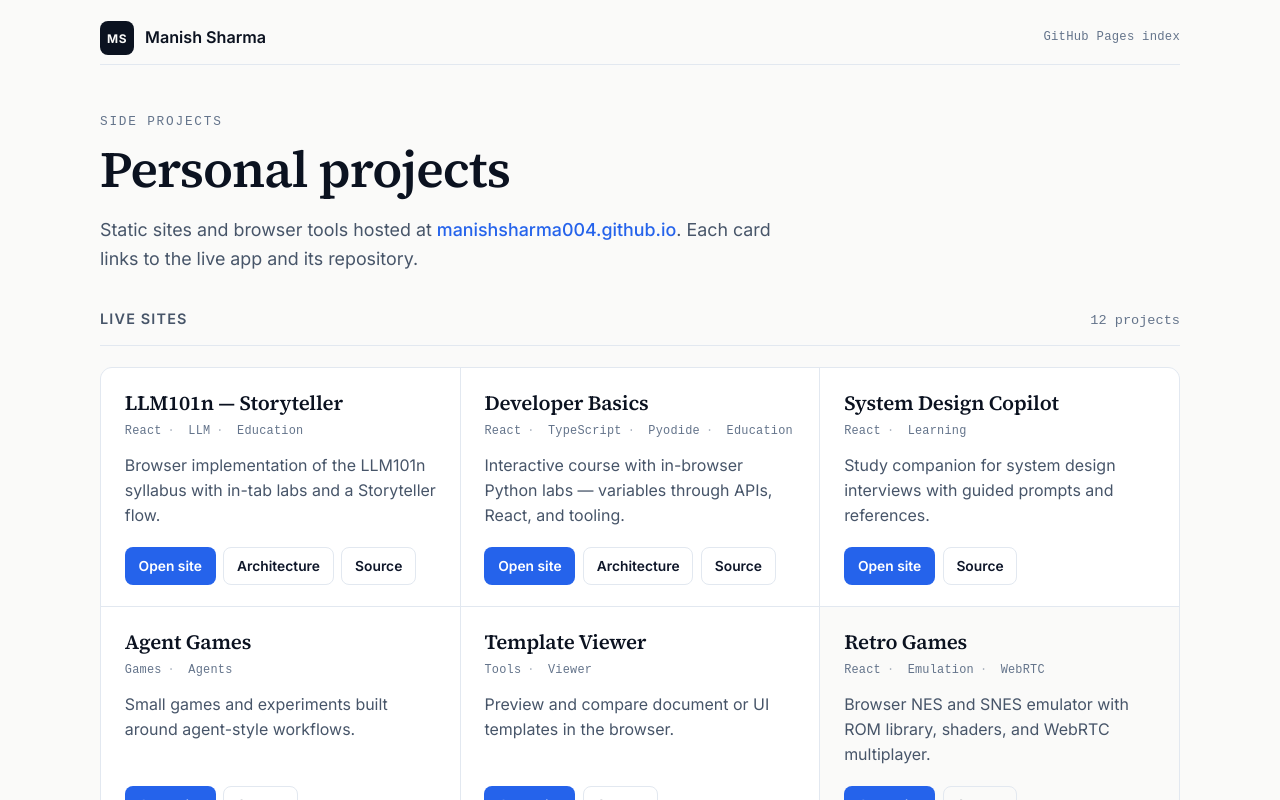
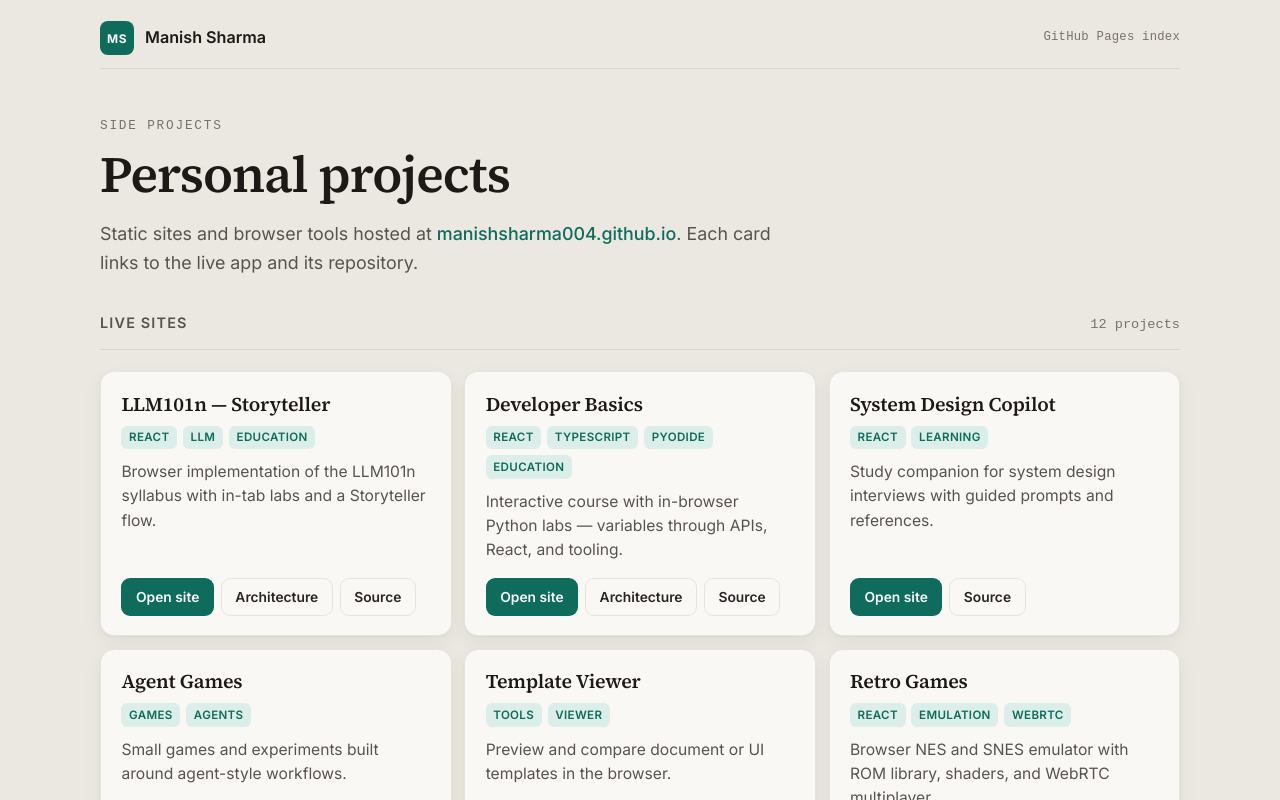
Before and after one commit to manishsharma004/personal-projects, a SvelteKit app: page / in a window 1280 px wide. Shown: the top 800 px of the page. Built offline with nearby package versions, Linux system fonts and the light colour scheme.

Commit message:
Restore card grid with warm palette and lighter borders
Use floating cards with modest gap, subtle borders and shadow, and stone/teal accents instead of the shared spreadsheet grid.

```diff
--- a/src/app.css
+++ b/src/app.css
@@ -1,16 +1,18 @@
 :root {
-	--bg: #fafaf9;
-	--surface: #ffffff;
-	--ink: #0b1220;
-	--text: #0f172a;
-	--muted: #475569;
-	--faint: #64748b;
-	--border: #e2e8f0;
-	--border-hover: #94a3b8;
-	--accent: #2563eb;
-	--accent-hover: #1d4ed8;
-	--accent-soft: #eff6ff;
-	--radius: 12px;
+	--bg: #ebe8e1;
+	--surface: #faf8f5;
+	--ink: #1c1917;
+	--text: #292524;
+	--muted: #57534e;
+	--faint: #78716c;
+	--border: rgba(28, 25, 23, 0.09);
+	--border-hover: rgba(28, 25, 23, 0.16);
+	--accent: #0f6b5c;
+	--accent-hover: #0a5549;
+	--accent-soft: #dceee9;
+	--radius: 14px;
+	--shadow-card: 0 1px 2px rgba(28, 25, 23, 0.04), 0 6px 20px rgba(28, 25, 23, 0.05);
+	--shadow-card-hover: 0 2px 4px rgba(28, 25, 23, 0.05), 0 10px 28px rgba(28, 25, 23, 0.07);
 	--font-sans:
 		'Inter',
 		system-ui,
@@ -32,17 +34,19 @@
 
 @media (prefers-color-scheme: dark) {
 	:root {
-		--bg: #0c0f14;
-		--surface: #141a22;
-		--ink: #f1f5f9;
-		--text: #e2e8f0;
-		--muted: #94a3b8;
-		--faint: #64748b;
-		--border: #243044;
-		--border-hover: #475569;
-		--accent: #3b82f6;
-		--accent-hover: #60a5fa;
-		--accent-soft: #172554;
+		--bg: #141210;
+		--surface: #1c1a17;
+		--ink: #fafaf9;
+		--text: #e7e5e4;
+		--muted: #a8a29e;
+		--faint: #78716c;
+		--border: rgba(250, 250, 249, 0.08);
+		--border-hover: rgba(250, 250, 249, 0.14);
+		--accent: #2dd4bf;
+		--accent-hover: #5eead4;
+		--accent-soft: #134e48;
+		--shadow-card: 0 1px 2px rgba(0, 0, 0, 0.2), 0 8px 24px rgba(0, 0, 0, 0.25);
+		--shadow-card-hover: 0 2px 6px rgba(0, 0, 0, 0.25), 0 12px 32px rgba(0, 0, 0, 0.3);
 	}
 }
 
--- a/src/lib/components/ProjectCard.svelte
+++ b/src/lib/components/ProjectCard.svelte
@@ -9,12 +9,11 @@
 		<h2>
 			<a href={project.liveUrl} target="_blank" rel="noopener noreferrer">{project.title}</a>
 		</h2>
-		<p class="tags" aria-label="Technologies">
-			{#each project.tags as tag, i}
-				{#if i > 0}<span class="sep" aria-hidden="true">·</span>{/if}
-				<span>{tag}</span>
+		<ul class="tags" aria-label="Technologies">
+			{#each project.tags as tag}
+				<li>{tag}</li>
 			{/each}
-		</p>
+		</ul>
 	</header>
 	<p class="desc">{project.description}</p>
 	<div class="actions">
@@ -41,30 +40,38 @@
 	.card {
 		display: flex;
 		flex-direction: column;
-		gap: 0.75rem;
+		gap: 0.65rem;
 		height: 100%;
-		padding: 1.35rem 1.4rem 1.25rem;
-		background: inherit;
-		transition: background 0.15s ease;
+		padding: 1.15rem 1.2rem 1.1rem;
+		background: var(--surface);
+		border: 1px solid var(--border);
+		border-radius: var(--radius);
+		box-shadow: var(--shadow-card);
+		transition:
+			border-color 0.15s ease,
+			box-shadow 0.15s ease,
+			transform 0.15s ease;
 	}
 
 	.card:hover {
-		background: var(--surface);
+		border-color: var(--border-hover);
+		box-shadow: var(--shadow-card-hover);
+		transform: translateY(-1px);
 	}
 
 	header {
 		display: flex;
 		flex-direction: column;
-		gap: 0.35rem;
+		gap: 0.5rem;
 	}
 
 	h2 {
 		margin: 0;
 		font-family: var(--font-serif);
-		font-size: 1.2rem;
+		font-size: 1.15rem;
 		font-weight: 600;
 		letter-spacing: -0.01em;
-		line-height: 1.25;
+		line-height: 1.3;
 	}
 
 	h2 a {
@@ -77,16 +84,23 @@
 	}
 
 	.tags {
+		display: flex;
+		flex-wrap: wrap;
+		gap: 0.35rem;
 		margin: 0;
-		font-family: var(--font-mono);
-		font-size: 0.7rem;
-		color: var(--faint);
-		letter-spacing: 0.02em;
+		padding: 0;
+		list-style: none;
 	}
 
-	.sep {
-		margin-inline: 0.35rem;
-		opacity: 0.5;
+	.tags li {
+		font-size: 0.68rem;
+		font-weight: 600;
+		letter-spacing: 0.03em;
+		text-transform: uppercase;
+		padding: 0.15rem 0.45rem;
+		border-radius: 6px;
+		color: var(--accent);
+		background: var(--accent-soft);
 	}
 
 	.desc {
@@ -94,22 +108,22 @@
 		flex: 1;
 		color: var(--muted);
 		line-height: 1.55;
-		font-size: 0.94rem;
+		font-size: 0.92rem;
 	}
 
 	.actions {
 		display: flex;
 		flex-wrap: wrap;
-		gap: 0.45rem;
-		padding-top: 0.35rem;
+		gap: 0.4rem;
+		padding-top: 0.25rem;
 	}
 
 	.btn {
 		display: inline-flex;
 		align-items: center;
 		justify-content: center;
-		padding: 0.4rem 0.75rem;
-		border-radius: 8px;
+		padding: 0.42rem 0.8rem;
+		border-radius: 9px;
 		font-size: 0.8125rem;
 		font-weight: 600;
 		text-decoration: none;
@@ -122,12 +136,12 @@
 
 	.primary {
 		background: var(--accent);
-		color: #fff;
+		color: #f8fafc;
 	}
 
 	.primary:hover {
 		background: var(--accent-hover);
-		color: #fff;
+		color: #f8fafc;
 	}
 
 	.ghost {
--- a/src/routes/+page.svelte
+++ b/src/routes/+page.svelte
@@ -45,8 +45,8 @@
 			<p class="count" aria-live="polite">{personalProjects.length} projects</p>
 		</div>
 		<ul class="grid">
-			{#each personalProjects as project, i (project.id)}
-				<li class:featured={i < 5}>
+			{#each personalProjects as project (project.id)}
+				<li>
 					<ProjectCard {project} />
 				</li>
 			{/each}
@@ -78,7 +78,7 @@
 		align-items: center;
 		justify-content: space-between;
 		gap: 1rem;
-		padding-block: 1.25rem 0.5rem;
+		padding-block: 1.25rem 0.75rem;
 		border-bottom: 1px solid var(--border);
 	}
 
@@ -102,8 +102,8 @@
 		width: 2rem;
 		height: 2rem;
 		border-radius: 8px;
-		background: var(--ink);
-		color: var(--bg);
+		background: var(--accent);
+		color: #f8fafc;
 		font-size: 0.7rem;
 		font-weight: 700;
 		letter-spacing: 0.04em;
@@ -180,23 +180,17 @@
 
 	.grid {
 		display: grid;
-		grid-template-columns: repeat(auto-fill, minmax(min(100%, 320px), 1fr));
-		gap: 1px;
+		grid-template-columns: repeat(auto-fill, minmax(min(100%, 300px), 1fr));
+		gap: 0.75rem;
 		margin: 0;
 		padding: 0;
 		list-style: none;
-		background: var(--border);
-		border: 1px solid var(--border);
-		border-radius: var(--radius);
-		overflow: hidden;
+		align-items: stretch;
 	}
 
 	.grid > li {
-		background: var(--bg);
-	}
-
-	.grid > li.featured {
-		background: var(--surface);
+		display: flex;
+		min-width: 0;
 	}
 
 	.foot {
```
Also changed, not shown: static/favicon.svg.
